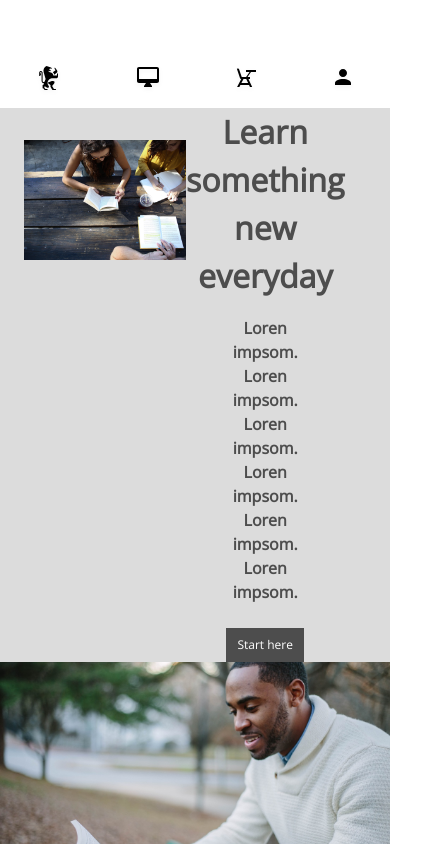
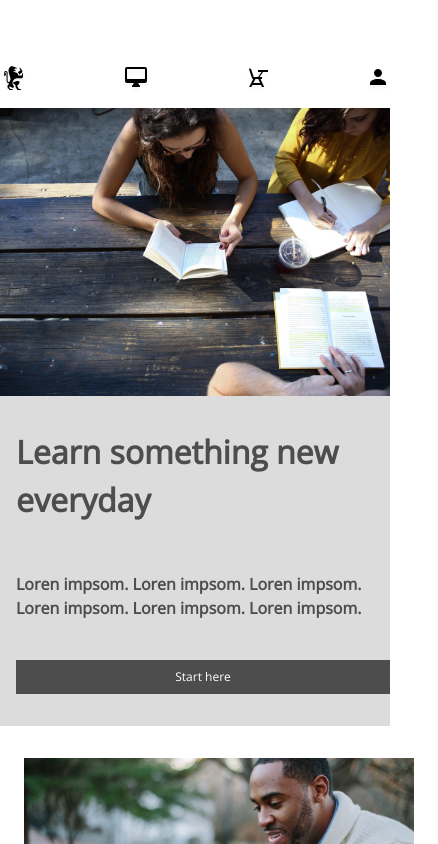
Before and after one commit to jax0101/colmar, a plain HTML site: page index.html in a window 390 px wide. Shown: the top 844 px of the page, 438 px wide, since content can reach past the window. Drawn offline with nearby package versions, Linux system fonts and the light colour scheme.

Commit message:
Responsive middle section

```diff
--- a/index.html
+++ b/index.html
@@ -30,6 +30,7 @@
   </div>
         <!-- Mobile Nav -->
       <div class="mobile">
+        <header>
           <img src="./resources/images/ic-logo.svg" alt="colmar academy logo">
           <a href="#"><img src="./resources/images/ic-online.svg"></a>
           <a href="#"><img src="./resources/images/ic-on-campus.svg"></a>
--- a/resources/mobile.css
+++ b/resources/mobile.css
@@ -22,34 +22,47 @@
   width: 100%;
   padding-top: 0rem;
   padding-bottom: 0.75rem;
+  height: 2rem;
   }
   .logo, #logo_a, #logo_b {
     display: none;
   }
 
-  .hero .copy .container {
-    display: flex;
+  .hero {
     flex-direction: column;
-    justify-content: center;
-    align-items: center;
-    text-align: center;
-    width: 40%;
+    width: 100%;
   }
 
-  header {
-    justify-content: space-around;
+.image {
+  width: 100%;
+  padding: 0;
+}
+
+.hero .copy {
+  width: auto;
+  padding: 2rem 1rem;
+}
+
+.container {
+  width: 100%;
+}
+
+.container h3 {
+  padding: 2rem 0 1.5rem 0;
 }
 .twoup {
   flex-direction: column;
-    width: 100%;
 }
 .desktop_twoup {
   width: 100%;
-    padding: 0;
 }
-  .oneup .stories {
-    width: auto;
-    padding: 2rem 1rem;
+
+.quote_twoup {
+  padding: 1rem;
+}
+
+.oneup {
+  width: 100%;
 }
   .LARGE {
     display: none;
```
Lines whose indentation alone changed are shown as unchanged.
